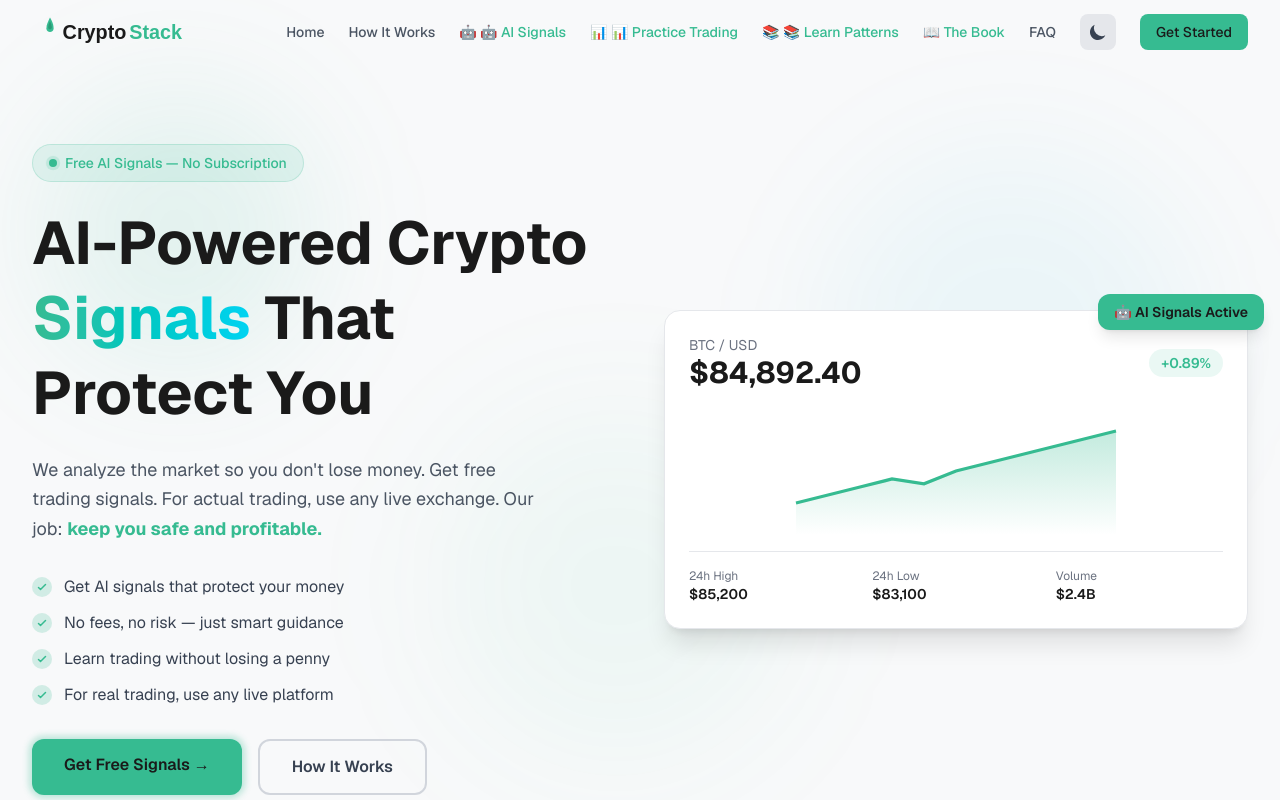
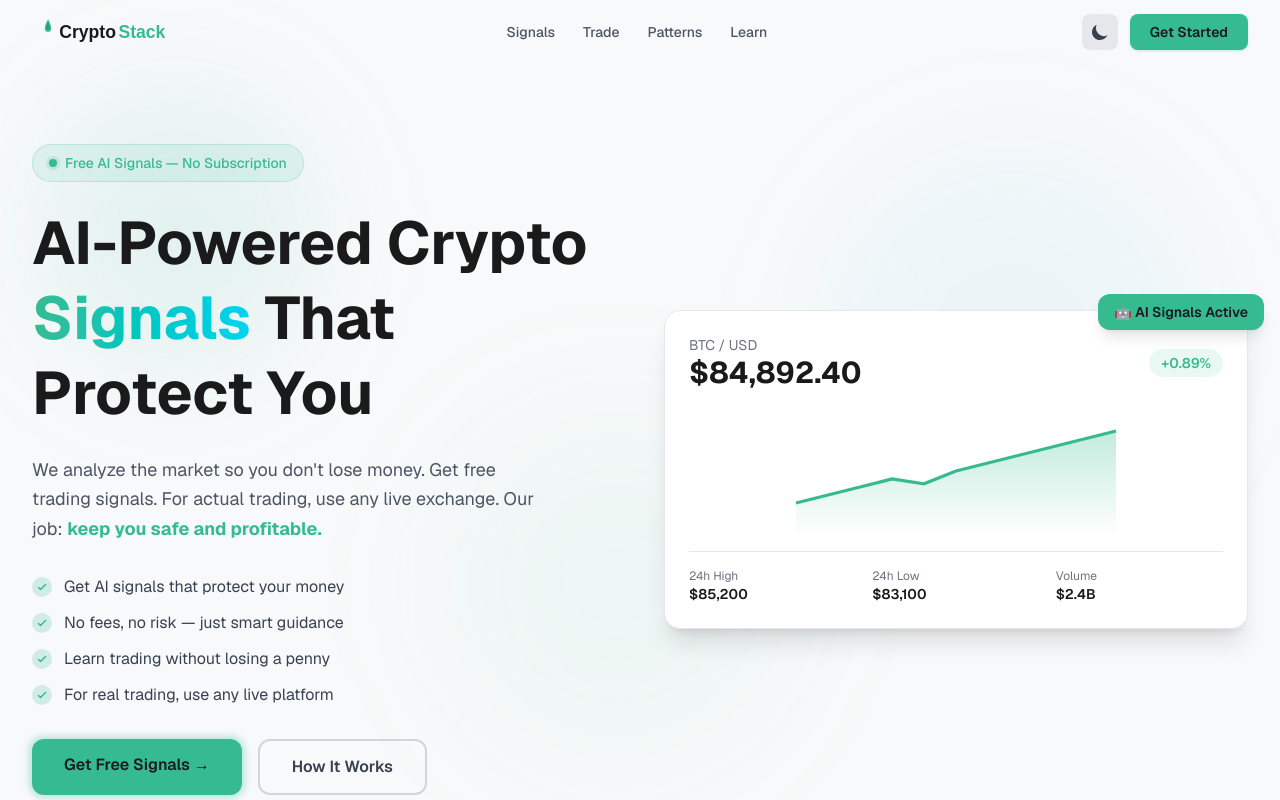
Before and after one commit to HadiqaGohar/Cryptostack, a Next.js app in the folder CryptoStack/frontend/: page / in a window 1280 px wide. Shown: the top 800 px of the page. Built offline with nearby package versions, Linux system fonts and the light colour scheme.

Commit message:
refactor: clean professional navbar design
- Removed emoji prefixes from nav links
- Reduced 7 links to 4 (Signals, Trade, Patterns, Learn)
- Added smooth mobile menu animation
- Better hover states and spacing
- SVG hamburger icon instead of div bars
- Brand color used sparingly on CTA only

```diff
--- a/CryptoStack/frontend/src/components/Navbar.tsx
+++ b/CryptoStack/frontend/src/components/Navbar.tsx
@@ -9,13 +9,10 @@ interface NavbarProps {
 }
 
 const defaultLinks = [
-  { label: "Home", href: "/#home" },
-  { label: "How It Works", href: "/#how-to-start" },
-  { label: "🤖 AI Signals", href: "/signals" },
-  { label: "📊 Practice Trading", href: "/trade" },
-  { label: "📚 Learn Patterns", href: "/patterns" },
-  { label: "The Book", href: "/book" },
-  { label: "FAQ", href: "/#faq" },
+  { label: "Signals", href: "/signals" },
+  { label: "Trade", href: "/trade" },
+  { label: "Patterns", href: "/patterns" },
+  { label: "Learn", href: "/book" },
 ];
 
 export default function Navbar({ links = defaultLinks }: NavbarProps) {
@@ -33,7 +30,7 @@ export default function Navbar({ links = defaultLinks }: NavbarProps) {
     <nav
       className={`fixed top-0 left-0 right-0 z-50 transition-all duration-300 ${
         scrolled
-          ? "bg-white/90 dark:bg-dark-900/90 backdrop-blur-md border-b border-gray-200 dark:border-dark-600 shadow-sm"
+          ? "bg-white/80 dark:bg-dark-900/80 backdrop-blur-xl border-b border-gray-200/50 dark:border-dark-600/50"
           : "bg-transparent"
       }`}
       aria-label="Main navigation"
@@ -41,78 +38,84 @@ export default function Navbar({ links = defaultLinks }: NavbarProps) {
       <div className="max-w-7xl mx-auto px-4 sm:px-6 lg:px-8">
         <div className="flex items-center justify-between h-16">
           {/* Logo */}
-          <a href="/#home" className="flex items-center">
+          <a href="/#home" className="flex items-center flex-shrink-0">
             {theme === "dark" ? (
-              <img src="/cryptostack-logo-white.svg" alt="CryptoStack" className="h-9 w-auto" />
+              <img src="/cryptostack-logo-white.svg" alt="CryptoStack" className="h-8 w-auto" />
             ) : (
-              <img src="/cryptostack-logo-black.svg" alt="CryptoStack" className="h-9 w-auto" />
+              <img src="/cryptostack-logo-black.svg" alt="CryptoStack" className="h-8 w-auto" />
             )}
           </a>
 
-          {/* Desktop Links */}
-          <div className="hidden md:flex items-center gap-6">
+          {/* Desktop Navigation */}
+          <div className="hidden md:flex items-center gap-1">
             {links.map((link) => (
               <a
                 key={link.href}
                 href={link.href}
-                className={`text-sm font-medium transition-colors duration-200 ${
-                  ["/signals", "/trade", "/patterns", "/book"].includes(link.href)
-                    ? "text-brand hover:text-brand-light"
-                    : "text-gray-600 dark:text-gray-300 hover:text-brand dark:hover:text-brand"
-                }`}
+                className="px-3 py-2 text-sm font-medium text-gray-600 dark:text-gray-400 hover:text-gray-900 dark:hover:text-white rounded-lg hover:bg-gray-100 dark:hover:bg-dark-700/50 transition-all duration-200"
               >
-                {link.href === "/signals" ? "🤖 " : link.href === "/trade" ? "📊 " : link.href === "/patterns" ? "📚 " : link.href === "/book" ? "📖 " : ""}{link.label}
+                {link.label}
               </a>
             ))}
+          </div>
+
+          {/* Right Side */}
+          <div className="hidden md:flex items-center gap-3">
             <ThemeToggle />
             <a
               href="/signals"
-              className="px-4 py-2 bg-brand text-white text-sm font-medium rounded-lg hover:bg-brand-dark transition-colors duration-200"
+              className="px-5 py-2 bg-brand text-white text-sm font-semibold rounded-lg hover:bg-brand-dark transition-all duration-200 shadow-sm shadow-brand/20 hover:shadow-brand/30"
             >
               Get Started
             </a>
           </div>
 
-          {/* Mobile Menu Button */}
+          {/* Mobile: Theme Toggle + Hamburger */}
           <div className="flex items-center gap-2 md:hidden">
             <ThemeToggle />
             <button
               onClick={() => setMenuOpen(!menuOpen)}
-              className="p-2 rounded-lg text-gray-600 dark:text-gray-300 hover:bg-gray-100 dark:hover:bg-dark-700"
+              className="p-2 rounded-lg text-gray-600 dark:text-gray-400 hover:bg-gray-100 dark:hover:bg-dark-700 transition-colors"
               aria-label="Toggle menu"
               aria-expanded={menuOpen}
             >
-              <div className="w-5 h-4 flex flex-col justify-between">
-                <span className={`block h-0.5 bg-current transition-all duration-300 ${menuOpen ? "rotate-45 translate-y-1.5" : ""}`} />
-                <span className={`block h-0.5 bg-current transition-all duration-300 ${menuOpen ? "opacity-0" : ""}`} />
-                <span className={`block h-0.5 bg-current transition-all duration-300 ${menuOpen ? "-rotate-45 -translate-y-1.5" : ""}`} />
+              <svg className="w-5 h-5" fill="none" viewBox="0 0 24 24" stroke="currentColor" strokeWidth={2}>
+                {menuOpen ? (
+                  <path strokeLinecap="round" strokeLinejoin="round" d="M6 18L18 6M6 6l12 12" />
+                ) : (
+                  <path strokeLinecap="round" strokeLinejoin="round" d="M4 6h16M4 12h16M4 18h16" />
+                )}
+              </svg>
+            </button>
           </div>
-            </button>
         </div>
       </div>
 
       {/* Mobile Menu */}
-        {menuOpen && (
-          <div className="md:hidden pb-4 border-t border-gray-200 dark:border-dark-600">
+      <div
+        className={`md:hidden overflow-hidden transition-all duration-300 ${
+          menuOpen ? "max-h-96 opacity-100" : "max-h-0 opacity-0"
+        }`}
+      >
+        <div className="px-4 pb-4 space-y-1 bg-white/95 dark:bg-dark-900/95 backdrop-blur-xl border-b border-gray-200/50 dark:border-dark-600/50">
           {links.map((link) => (
             <a
               key={link.href}
               href={link.href}
               onClick={() => setMenuOpen(false)}
-                className="block py-3 px-4 text-sm font-medium text-gray-600 dark:text-gray-300 hover:text-brand dark:hover:text-brand hover:bg-gray-50 dark:hover:bg-dark-700 rounded-lg"
+              className="block px-4 py-2.5 text-sm font-medium text-gray-600 dark:text-gray-400 hover:text-gray-900 dark:hover:text-white hover:bg-gray-100 dark:hover:bg-dark-700/50 rounded-lg transition-colors"
             >
-                {link.href === "/signals" ? "🤖 " : link.href === "/trade" ? "📊 " : link.href === "/patterns" ? "📚 " : link.href === "/book" ? "📖 " : ""}{link.label}
+              {link.label}
             </a>
           ))}
           <a
             href="/signals"
             onClick={() => setMenuOpen(false)}
-              className="block mx-4 mt-2 px-4 py-2 bg-brand text-white text-sm font-medium rounded-lg text-center hover:bg-brand-dark"
+            className="block px-4 py-2.5 mt-2 bg-brand text-white text-sm font-semibold rounded-lg text-center hover:bg-brand-dark transition-colors"
           >
             Get Started
           </a>
         </div>
-        )}
       </div>
     </nav>
   );
```
Lines whose indentation alone changed are shown as unchanged.
